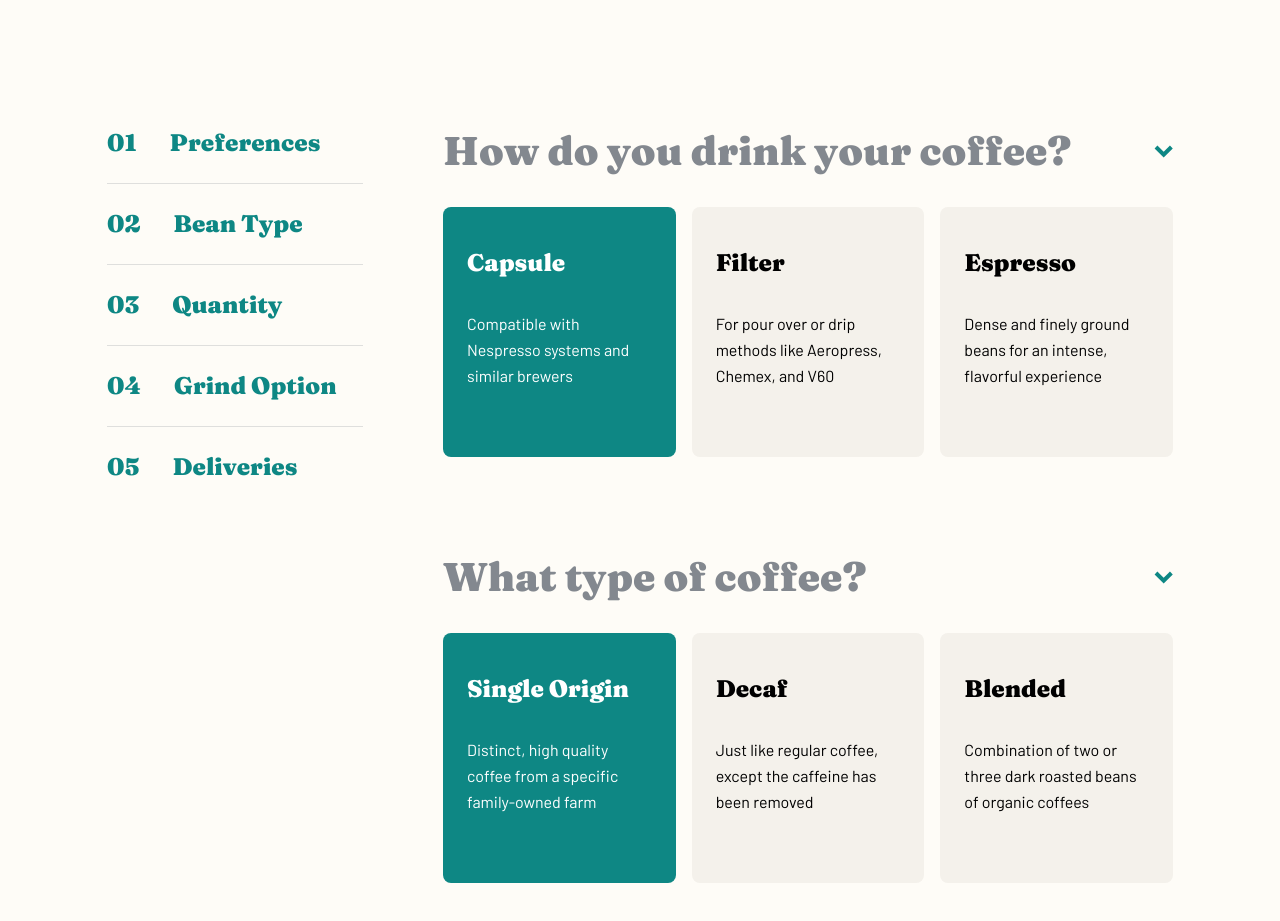
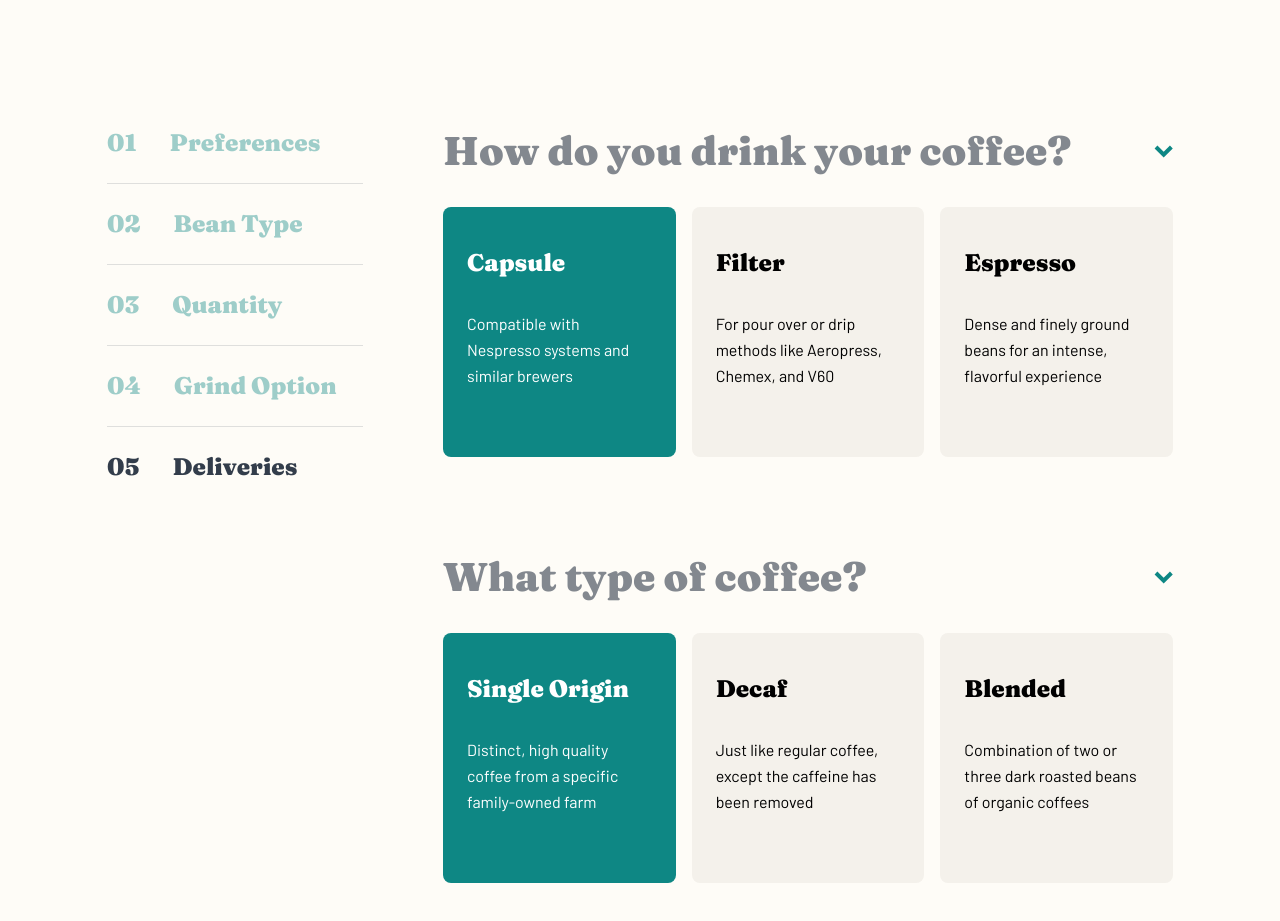
Before and after one commit to gcarter89/coffeeroasters, a React (Create React App) app: page /plan in a window 1280 px wide. Shown: the part 1460-2381 px from the top of the page. Built offline with nearby package versions, Linux system fonts and the light colour scheme.

Commit message:
added new sidebar functionality

```diff
--- a/src/components/plan/Plan.module.scss
+++ b/src/components/plan/Plan.module.scss
@@ -116,6 +116,10 @@
             border-radius: 8px;
             cursor: pointer;
         }
+    }
+
+    &__selectionButton:hover {
+        background-color: #FDD6BA;
     }
 
     &__summary {
@@ -343,20 +347,20 @@
             margin-right: 80px;
         }
 
-        &__selectionMenuList {
-            font-size: 24px;
-            line-height: 32px;
-            font-weight: 900;
-            color: #0E8784;
-        }
-
         &__selectionCards {
             width: 730px;
         }
 
         &__selectionMenuList {
+            font-size: 24px;
+            line-height: 32px;
+            font-weight: 900;
+            color: rgba(14, 135, 132, 0.4);
             list-style: none;
             padding: 0px;
+            &_selected {
+                color: #333D4B !important;
+            }
             li {
                 border-bottom: 1px solid rgba(131, 136, 143, 0.25);
                 padding: 24px 0px;
@@ -365,6 +369,11 @@
                     padding-right: 28px;
                 }
             }
+            li:hover {
+                color: rgba(14, 135, 132, 0.6);
+                // color: #0E8784;
+            }
+
             li:first-of-type {
                 padding: 0px 0px 24px 0px;
             }
--- a/src/components/plan/Plan.tsx
+++ b/src/components/plan/Plan.tsx
@@ -44,7 +44,7 @@ export default function Plan() {
                         <li><span>02</span> Bean Type</li>
                         <li><span>03</span> Quantity</li>
                         <li><span>04</span> Grind Option</li>
-                        <li><span>05</span> Deliveries</li>
+                        <li className={styles.plan__selectionMenuList_selected}><span>05</span> Deliveries</li>
                     </ol>
                 </nav>
                 <div className={styles.plan__selectionCards}>
```
